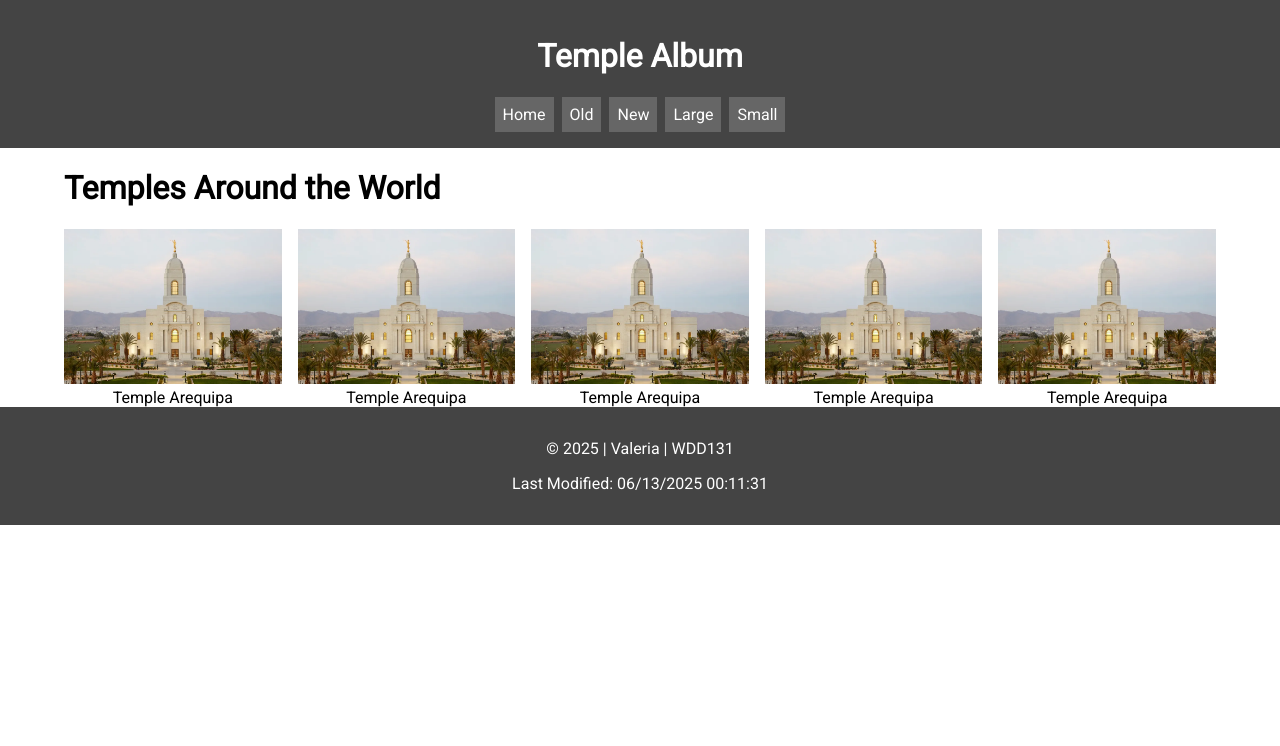
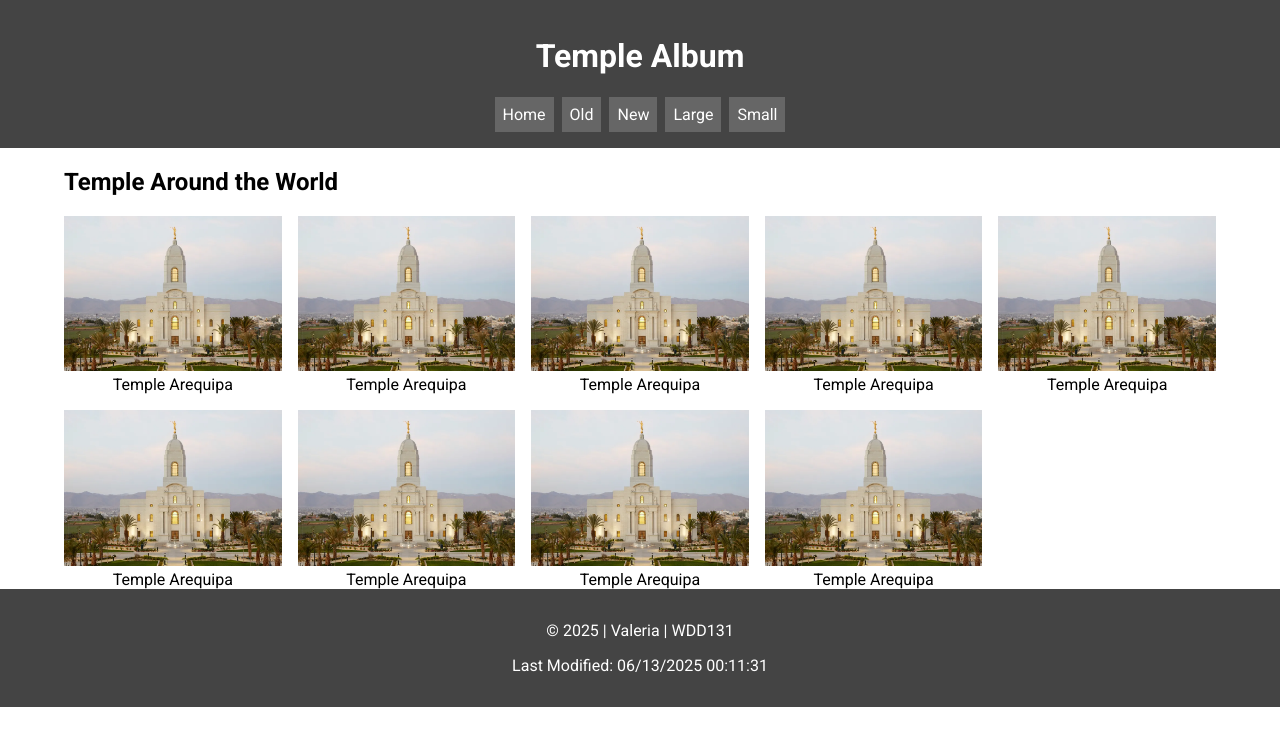
Before and after one commit to Smilingvk/wdd131, a plain HTML site: page temples.html in a window 1280 px wide. Drawn offline with Linux system fonts and the light colour scheme; a web font is replaced by a local one.

Commit message:
temples fixed

```diff
--- a/styles/temples.css
+++ b/styles/temples.css
@@ -68,3 +68,19 @@ body {
     text-align: center;
     padding: 1rem;
   }
+  @media (min-width: 768px) {
+    nav {
+      display: flex !important;
+      flex-direction: row;
+      justify-content: center;
+      background-color: #444;
+    }
+
+    #hamburger {
+      display: none;
+    }
+
+    .container {
+      grid-template-columns: repeat(3, 1fr);
+    }
+  }
--- a/temples.html
+++ b/temples.html
@@ -8,7 +8,9 @@
   <title>WDD 131: Dynamic Web Fundamentals – Valeria</title>
   <link rel="stylesheet" href="styles/temples.css">
   <link rel="stylesheet" href="styles/temples-large.css" media="(min-width: 768px)">
-  <link href="https://fonts.googleapis.com/css2?family=Roboto&display=swap" rel="stylesheet">
+  <link rel="preconnect" href="https://fonts.googleapis.com">
+  <link rel="preconnect" href="https://fonts.gstatic.com" crossorigin>
+  <link href="https://fonts.googleapis.com/css2?family=Lacquer&family=Merriweather:ital,wght@0,300;0,400;0,700;0,900;1,300;1,400;1,700;1,900&family=Mulish:ital,wght@0,200..1000;1,200..1000&family=Roboto:ital,wght@0,100..900;1,100..900&display=swap" rel="stylesheet">
   <script src="scripts/temples.js" defer></script>
 </head>
 <body>
@@ -25,8 +27,24 @@
   </header>
 
   <main>
-    <h1>Temples Around the World</h1>
+    <h2>Temple Around the World</h1>
     <div class="container">
+      <figure>
+        <img src="images/arequipa_peru_temple.webp" alt="Temple 1">
+        <figcaption>Temple Arequipa</figcaption>
+      </figure>
+      <figure>
+        <img src="images/arequipa_peru_temple.webp" alt="Temple 1">
+        <figcaption>Temple Arequipa</figcaption>
+      </figure>
+      <figure>
+        <img src="images/arequipa_peru_temple.webp" alt="Temple 1">
+        <figcaption>Temple Arequipa</figcaption>
+      </figure>
+      <figure>
+        <img src="images/arequipa_peru_temple.webp" alt="Temple 1">
+        <figcaption>Temple Arequipa</figcaption>
+      </figure>
       <figure>
         <img src="images/arequipa_peru_temple.webp" alt="Temple 1">
         <figcaption>Temple Arequipa</figcaption>
```
